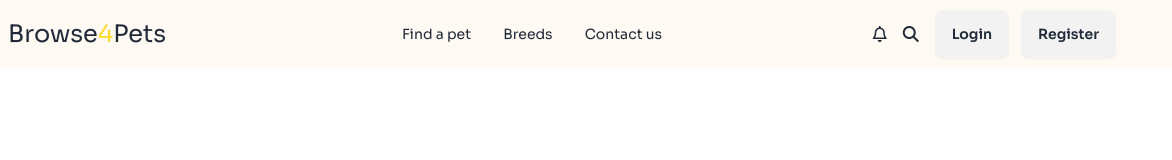
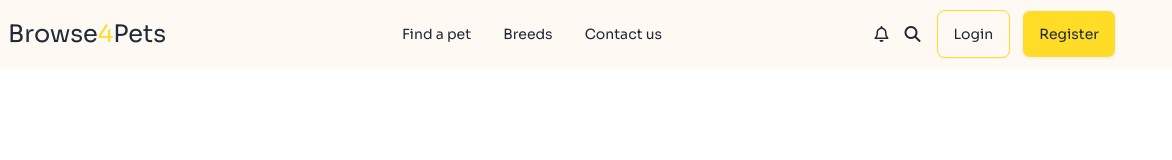
Before and after one commit to altr-r/b3-assignment, a plain HTML site: page index.html in a window 1280 px wide. Shown: the full height of the page, 108-1280 px from the left. Drawn offline with nearby package versions, Linux system fonts and the light colour scheme; a web font is replaced by a local one.

Commit message:
nav finished

```diff
--- a/index.html
+++ b/index.html
@@ -42,7 +42,7 @@
     </script>
   </head>
   <body>
-    <header class="mx-auto">
+    <header>
       <!--Navigation Section-->
       <nav class="bg-background mx-auto px-5 md:px-12">
         <div class="navbar font-sora">
@@ -94,8 +94,16 @@
                 <i class="fa-solid fa-magnifying-glass"></i>
               </div>
               <div class="flex gap-3">
-                <button class="btn hidden md:flex">Login</button>
-                <button class="btn hidden md:flex">Register</button>
+                <button
+                  class="btn hidden border-[#FFDC26] hover:bg-[#FFDC26] bg-background md:flex font-normal"
+                >
+                  Login
+                </button>
+                <button
+                  class="btn hidden bg-[#FFDC26] hover:bg-background hover:border-[#FFDC26] font-normal md:flex"
+                >
+                  Register
+                </button>
               </div>
             </div>
           </div>
```
